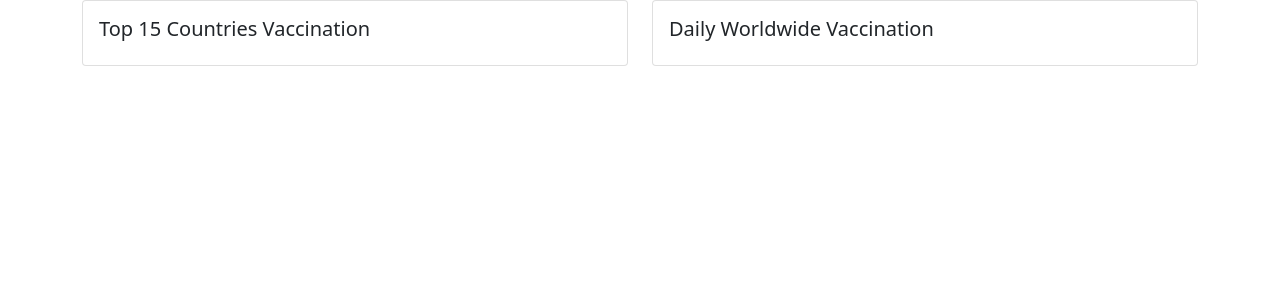
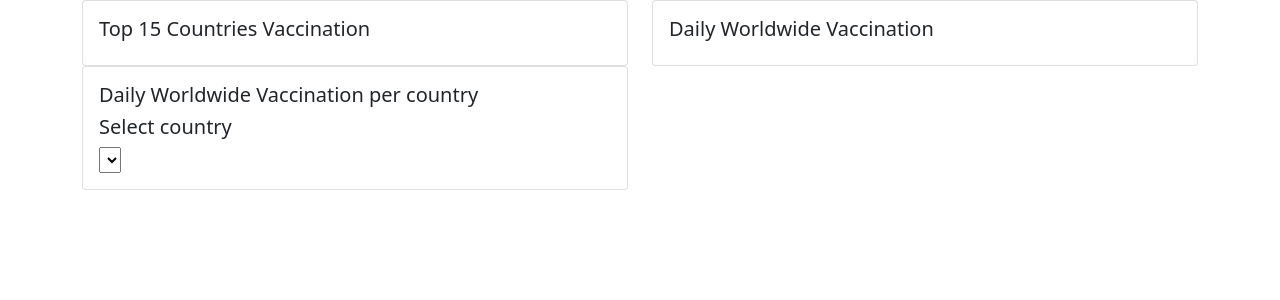
Before and after one commit to ginarasillo/Project2, a Flask app: page / in a window 1280 px wide. Shown: the top 300 px of the page. Run offline with Flask 2, Linux system fonts and the light colour scheme; lists and menus that the app fills with data are empty; some libraries are stand-ins or nearby versions.

Commit message:
New graphic

```diff
--- a/app.py
+++ b/app.py
@@ -1,9 +1,16 @@
-from flask import Flask, render_template
+from flask import Flask, render_template, jsonify
 import pandas as pd
 from sqlalchemy import create_engine
 import os
 
 app = Flask(__name__)
+
+
+def get_data():
+    connection_string = "postgres://postgres:postgres@localhost/vaccines"
+    with create_engine(connection_string) as conn:
+        data = pd.read_sql("select * from countries",conn)
+    return data
 
 @app.route("/")
 def index():
@@ -11,11 +18,7 @@ def index():
 
 @app.route("/api_country")
 def api_country():
-    connection_string = "postgres://postgres:postgres@localhost/vaccines"
-
-    conn = create_engine(connection_string)
-    data = pd.read_sql("select * from countries",conn)
-
+    data = get_data()
     country = data.groupby("country")["daily_vaccinations"].sum()
 
     return (
@@ -29,10 +32,7 @@ def api_country():
 
 @app.route("/api_world")
 def api_vaccines():
-    connection_string = "postgres://postgres:postgres@localhost/vaccines"
-
-    conn = create_engine(connection_string)
-    data = pd.read_sql("select * from countries",conn)
+    data = get_data()
 
     total_world = data.groupby("date")["daily_vaccinations"].sum()
 
@@ -44,20 +44,22 @@ def api_vaccines():
         .to_json(orient="records")
     )
 
-@app.route("/api_dailycountry")
-def api_daily():
-    connection_string = "postgres://postgres:postgres@localhost/vaccines"
-
-    conn = create_engine(connection_string)
-    data = pd.read_sql("select * from countries",conn)
-
-    daily_country=data[['country','date',"daily_vaccinations"]].groupby(['country']).agg(list)
+@app.route("/api/<country>/daily")
+def api_daily(country):
+    data = get_data()
+    dt = data.query(f'country == "{country}"')
+    daily_country=dt[['country','date',"daily_vaccinations"]].groupby(['country']).agg(list)
 
     return (
         daily_country
         .to_json(orient="index")
     )
 
+@app.route("/api/countries")
+def countries():
+    data = get_data()
+    return jsonify(data.country.unique().tolist())
+
 
 if __name__=="__main__":
     app.run(debug=True)
--- a/static/js/config.js
+++ b/static/js/config.js
@@ -28,7 +28,22 @@ d3.json("/api_world").then(data=>{
 
 })
 
-d3.json("/api_dailycountry").then(data=>{
+
+function init(){
+  selector = d3.select("#selcountry")
+
+  d3.json("/api/countries").then(data=>{
+    data.forEach((country)=>{
+      selector
+        .append("option")
+        .text(country)
+        .property("value", country);
+    })
+  })
+}
+
+function countryChanged(country){
+  d3.json("/api/country/"+country+"/daily").then(data=>{
 
     let dailycountry_data = [
         {
@@ -40,4 +55,9 @@ d3.json("/api_dailycountry").then(data=>{
 
     Plotly.newPlot('dailycountry', dailycountry_data);
 
-})
+  })
+}
+
+
+
+init();
--- a/templates/index.html
+++ b/templates/index.html
@@ -30,6 +30,19 @@
                     </div>
                   </div>
             </div>
+            <div class="col-6">
+              <div class="card">
+                  <div class="card-body">
+                    <h5 class="card-title">Daily Worldwide Vaccination per country</h5>
+                    <div class="well">
+                      <h5>Select country</h5>
+                      <select id="selcountry" onchange="countryChanged(this.value)"></select>
+                    </div>
+                    <div id="dailycountry"></div>
+                  </div>
+                </div>
+          </div>
+
         </div>
     </div>
 <script src="static/js/config.js"></script>
```
